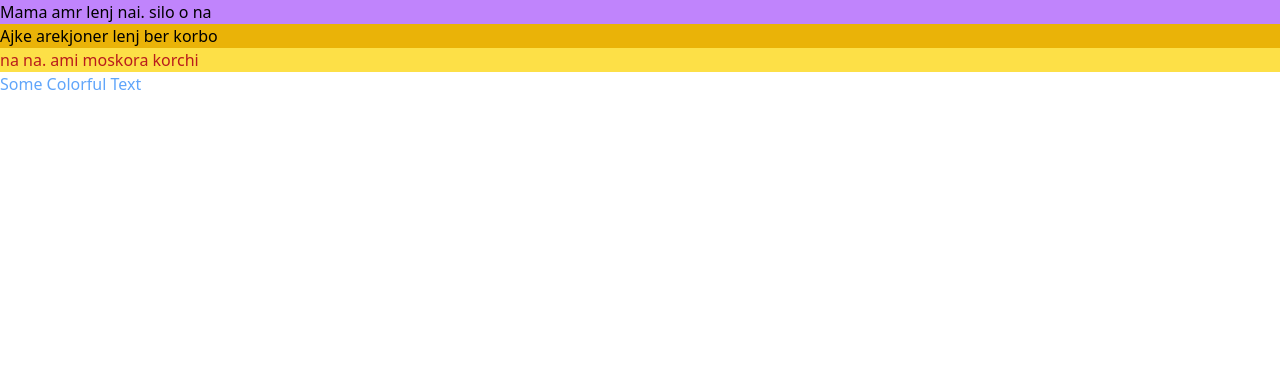
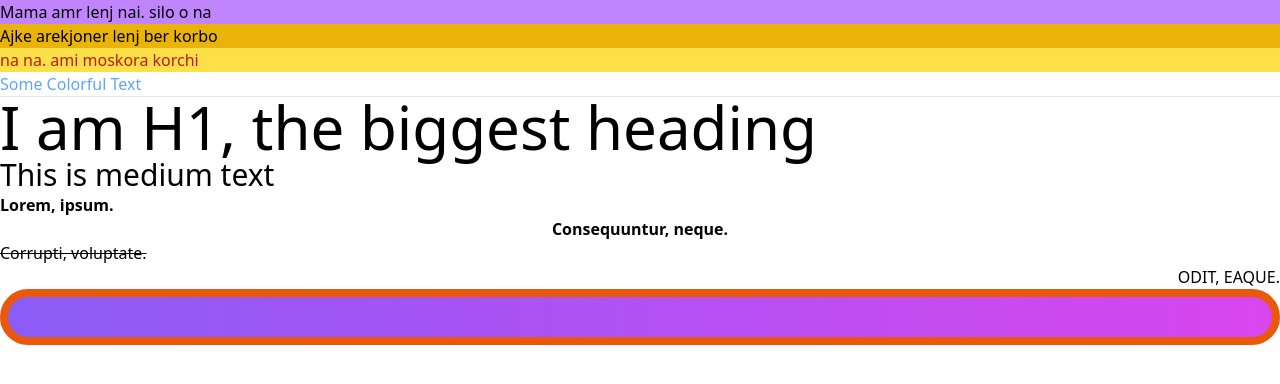
Before and after one commit to rootnure/intro-to-tailwindcss-12, a plain HTML site: page index.html in a window 1280 px wide. Drawn offline with nearby package versions, Linux system fonts and the light colour scheme.

Commit message:
Exploring TailwindCSS: Typography, Background, Border

```diff
--- a/index.html
+++ b/index.html
@@ -13,6 +13,17 @@
    <h3 class="bg-yellow-500">Ajke arekjoner lenj ber korbo</h3>
    <p class="bg-yellow-300 text-red-700">na na. ami moskora korchi</p>
    <p class="text-blue-400">Some Colorful Text</p>
+   <hr>
+   <!-- font size -->
+   <section>
+      <h1 class="text-6xl">I am H1, the biggest heading</h1>
+      <h3 class="text-3xl">This is medium text</h3>
+      <p class="font-extrabold">Lorem, ipsum.</p>
+      <p class="font-bold text-center">Consequuntur, neque.</p>
+      <p class="font-extralight line-through">Corrupti, voluptate.</p>
+      <p class="text-right uppercase">Odit, eaque.</p>
+      <div class="border-8 border-orange-600 h-14 bg-gradient-to-r from-violet-500 to-fuchsia-500 rounded-full"></div>
+   </section>
 </body>
 
 </html>
```
